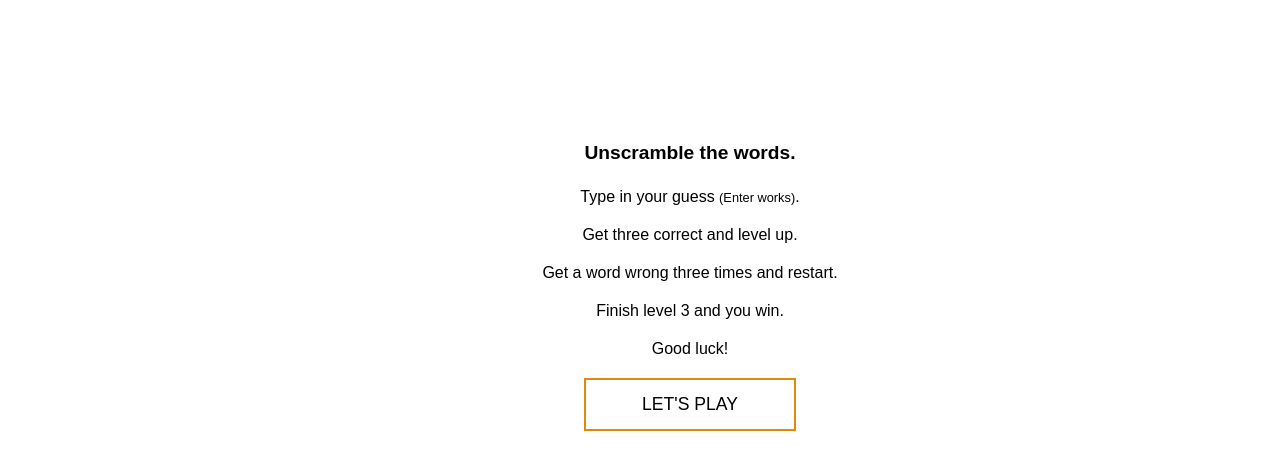
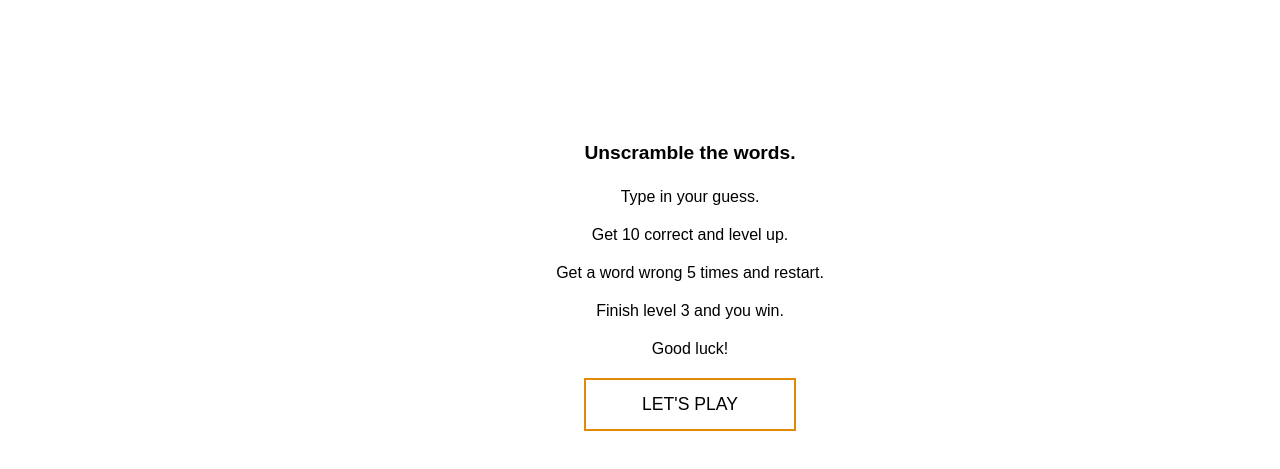
Before and after one commit to Piyush1105/Scramble-game, a plain HTML site: page index.html in a window 1280 px wide. Shown: the part 77-546 px from the top of the page. Drawn offline with Linux system fonts and the light colour scheme.

Commit message:
some changes

```diff
--- a/index.html
+++ b/index.html
@@ -14,9 +14,9 @@
         <h1>Scrambled Words</h1>
         <div id="rules">
             <p class="lead">Unscramble the words.</p>
-            <p>Type in your guess <small>(Enter works)</small>.</p>
-            <p>Get three correct and level up.</p>
-            <p>Get a word wrong three times and restart.</p>
+            <p>Type in your guess.</p>
+            <p>Get 10 correct and level up.</p>
+            <p>Get a word wrong 5 times and restart.</p>
             <p>Finish level 3 and you win.</p>
             <p>Good luck!</p>
             <button id="play-btn">Let's Play</button>
--- a/index.js
+++ b/index.js
@@ -91,7 +91,6 @@ const lvlOne = [
   "sob",
   "sec",
   "shy",
-  "sex",
   "sly",
   "tan",
   "the",
```
